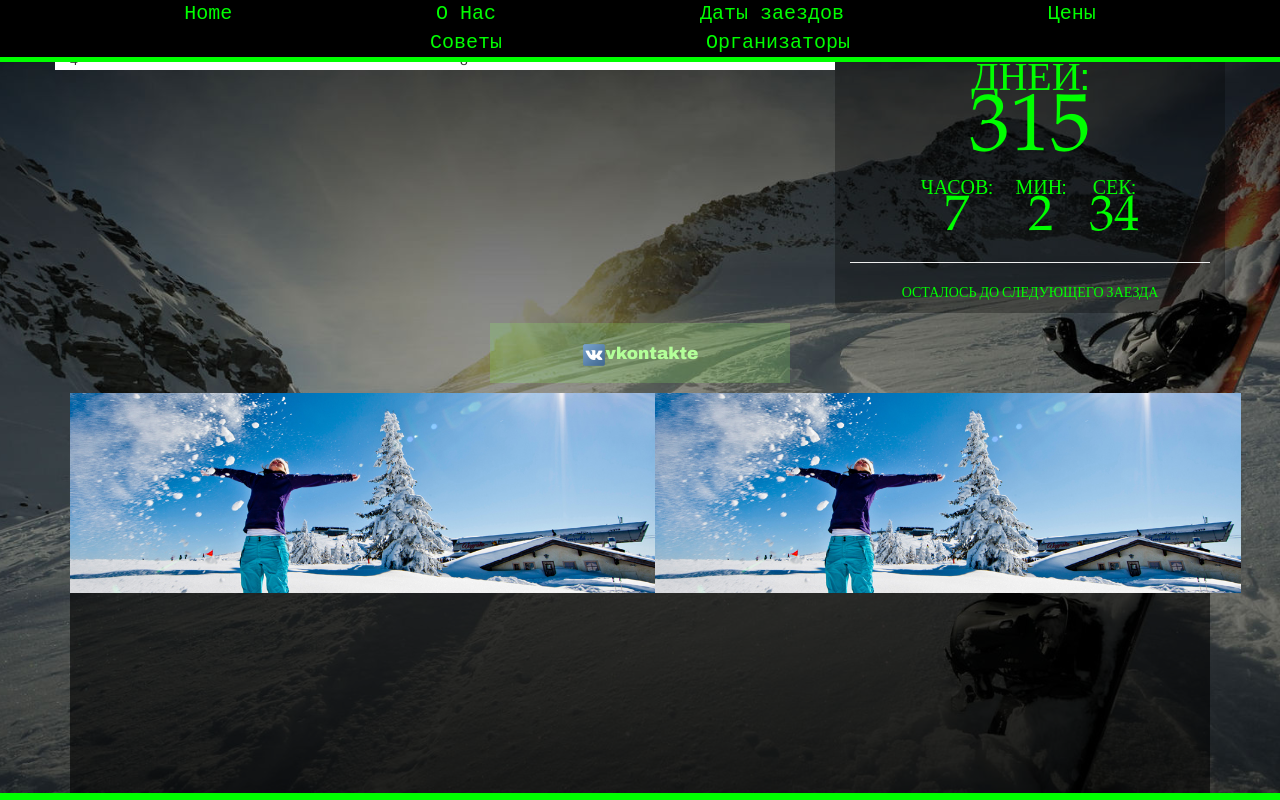
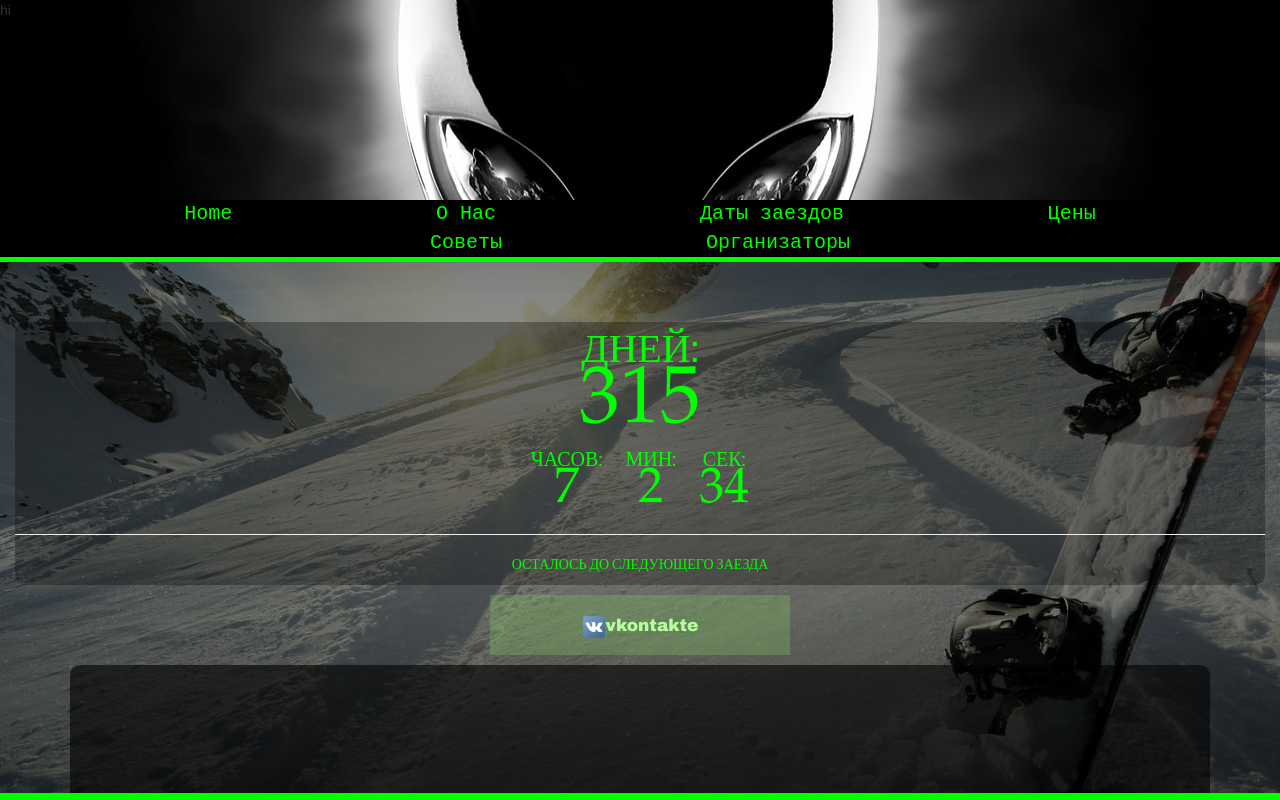
Before and after one commit to xddavydenkox/goDvij, a website: page index.html in a window 1280 px wide. Shown: the top 800 px of the page. Drawn offline with Linux system fonts and the light colour scheme.

Commit message:
made alien-mistery theme))

```diff
--- a/style/style.css
+++ b/style/style.css
@@ -6,11 +6,13 @@ body {
 li {
 	display: inline;
 }
-
+#logo {
+	background: url("../img/1.jpg") no-repeat center;
+	height:200px;
+}
 #Mynavbar {
-	position:fixed;
+	position:relative;
 	width:100%;
-	margin:0px;
 	text-align:center;
 	background:#000000;
 	border-bottom: 5px solid #00FF00;
@@ -53,7 +55,7 @@ li {
 	text-align: center;
 	background: rgba(140, 255, 102,0.2);
 	color:#00FF00;
-	 margin-left: auto ;
+	margin-left: auto ;
   	margin-right: auto ;
 }
 #vkLink {
@@ -74,6 +76,8 @@ li {
 	color:#00FF00;
 	background-color:rgba(0,0,0,0.3);
 	text-align: center;
+    margin-left: auto;
+  	margin-right: auto;
 }
 #countDownDD {
 	line-height: 0.9;
--- a/templates/components/header.html
+++ b/templates/components/header.html
@@ -1,6 +1,9 @@
 
 <div class = "headerClass">
 	<div class = "container-fluid">
+		<div class="row" id="logo">
+			hi
+		</div>
 		<div class="row">
 			<ul class="col-md-12"id="Mynavbar">
 		        <li><a href="#" id="navbarOption">Home</a></li>
--- a/templates/pages/home.html
+++ b/templates/pages/home.html
@@ -1,9 +1,6 @@
-<div controller = "HomePageCtrl" class="container" class="homePage">
-		<div class="row">
-		    <div class="col-sm-4" style="background-color: white;">4</div>
-		    <div class="col-sm-4" style="background-color: white;">8</div>
-		    <div class="col-sm-4" id="countDownDiv">
-		    	<div>
+<div controller = "HomePageCtrl" class="homePage">
+<div class="container-fluid">
+	<div class="row" id="countDownDiv">
 	    		<div id="countDownDD">дней:</br><span>{{timeForEvent.days}}</span></div>
 	    		<div>
 		    		<div id="countDownHHMMSS">часов:</br><span>{{timeForEvent.hours}}</span></div>
@@ -15,21 +12,15 @@
 	    </div>
 	    </div>
 	</div>
+</div>
+<div class="container">
 		<div class="row">
 		    <div id="vkLinkDiv">
 		    	<a id="vkLink" href="https://vk.com/dragobrat_09_24"><img src="img/vk-icon.png"></img>vkontakte</a>
 		    </div>
 		</div>
-		<div id="infoBlockDiv">
-			<div class="row">
-				<div class="col-sm-5">
-					<img style="height:200px; width:auto;" src="img/skipanorama.jpg"/>
-				</div>
-				<div class="col-sm-5 col-sm-offset-1">
-					<img style="height:200px; width:auto;" src="img/skipanorama.jpg"/>
-				</div>
-			</div>
-		</div>
 		<div id="infoBlockDiv"></div>
 		<div id="infoBlockDiv"></div>
+		<div id="infoBlockDiv"></div>
+</div>
 <div>
```
Also changed, not shown: img/1.jpg (added). Lines whose indentation alone changed are shown as unchanged.
